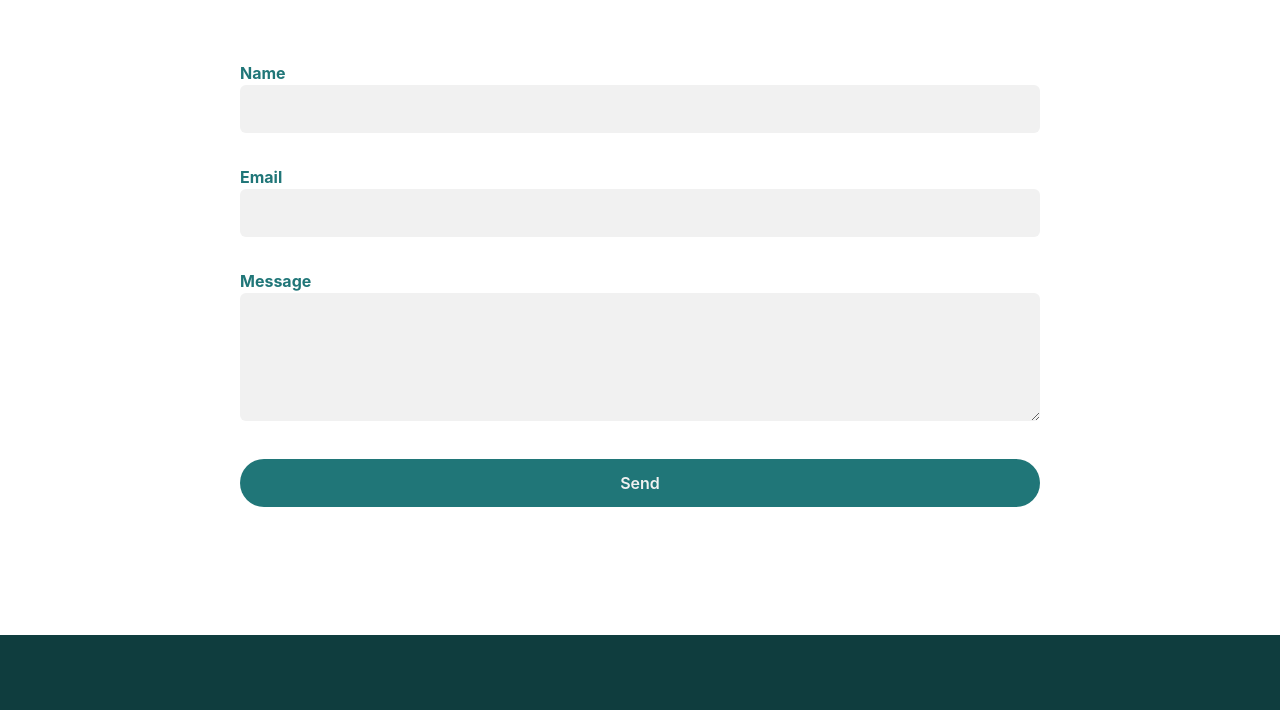
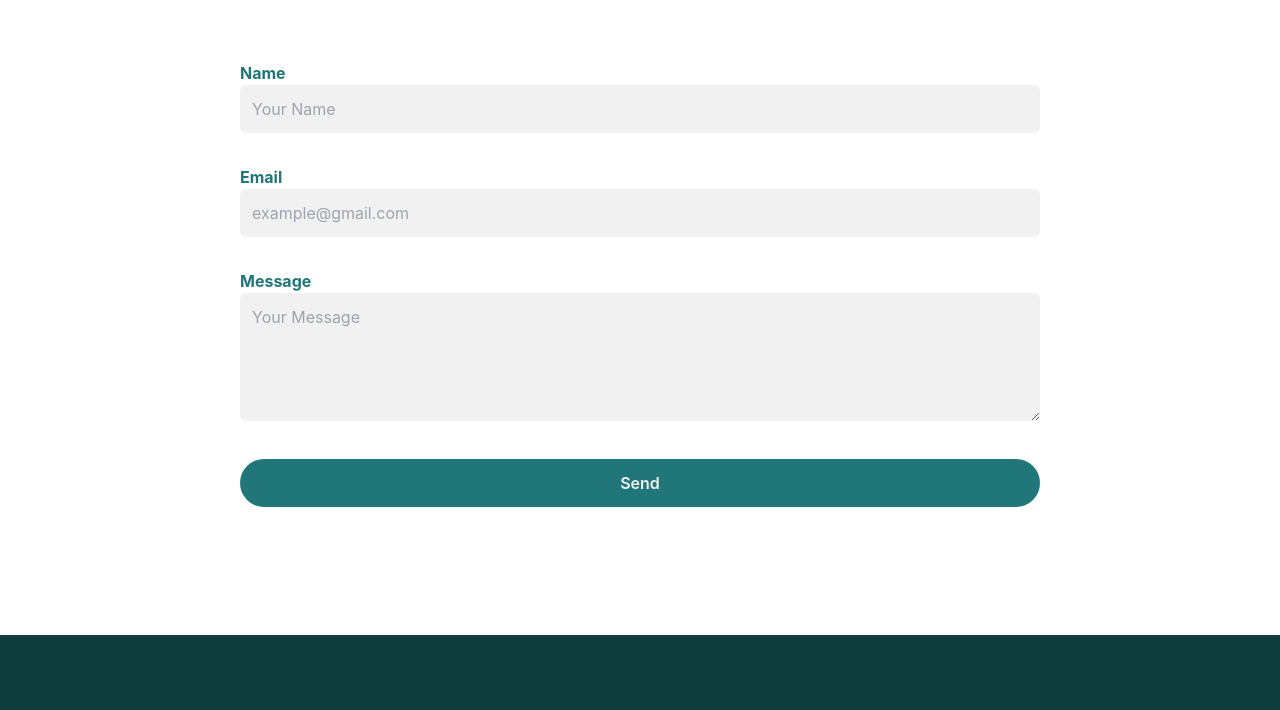
Before and after one commit to shuchan-dev/emnoer.github.io, a website: page index.html in a window 1280 px wide. Shown: the part 3142-3852 px from the top of the page. Drawn offline with Linux system fonts and the light colour scheme.

Commit message:
active form and bug fixed

```diff
--- a/index.html
+++ b/index.html
@@ -434,7 +434,8 @@
             </p>
           </div>
         </div>
-        <form>
+        <form action="https://formbold.com/s/3Lmyo"
+        method="POST">
           <div class="w-full md:w-2/3 md:mx-auto">
             <div class="w-full px-4 mb-8">
               <label for="name" class="text-base font-bold text-secondary"
@@ -442,8 +443,10 @@
               >
               <input
                 type="text"
+                name="name"
                 id="name"
-                class="w-full bg-light text-darkprimary p-3 rounded-md focus:outline-none focus:ring-secondary focus:ring-1 focus:border-secondary"
+                placeholder="Your Name"
+                class="w-full bg-light text-darkprimary p-3 rounded-md focus:outline-none focus:ring-secondary focus:ring-1 focus:border-secondary" required
               />
             </div>
             <div class="w-full px-4 mb-8">
@@ -453,7 +456,9 @@
               <input
                 type="email"
                 id="email"
-                class="w-full bg-light text-darkprimary p-3 rounded-md focus:outline-none focus:ring-secondary focus:ring-1 focus:border-secondary"
+                name="email"
+                placeholder="example@gmail.com"
+                class="w-full bg-light text-darkprimary p-3 rounded-md focus:outline-none focus:ring-secondary focus:ring-1 focus:border-secondary" required
               />
             </div>
             <div class="w-full px-4 mb-8">
@@ -463,11 +468,14 @@
               <textarea
                 type="text"
                 id="message"
-                class="w-full bg-light text-darkprimary p-3 rounded-md focus:outline-none focus:ring-secondary focus:ring-1 focus:border-secondary h-32"
+                name = "message"
+                placeholder="Your Message"
+                class="w-full bg-light text-darkprimary p-3 rounded-md focus:outline-none focus:ring-secondary focus:ring-1 focus:border-secondary h-32" required
               ></textarea>
             </div>
             <div class="w-full px-4">
               <button
+              type = "submit"
                 class="text-base font-semibold text-light bg-secondary py-3 px-8 rounded-full w-full hover:opacity-80 hover:shadow-lg transition duration-300"
               >
                 Send
@@ -666,6 +674,7 @@
     <!-- Footer End -->
 
     <!-- Script js -->
+    <!-- Cloudflare Web Analytics --><script defer src='https://static.cloudflareinsights.com/beacon.min.js' data-cf-beacon='{"token": "a02287bed1374b499bebafbb4da5073e"}'></script><!-- End Cloudflare Web Analytics -->
     <script src="dist/js/script.js"></script>
   </body>
 </html>
```
